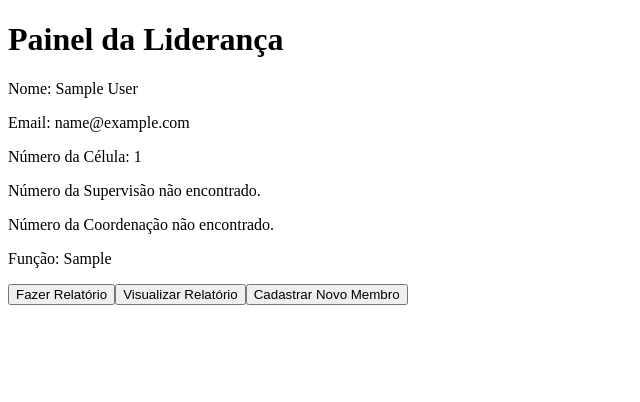
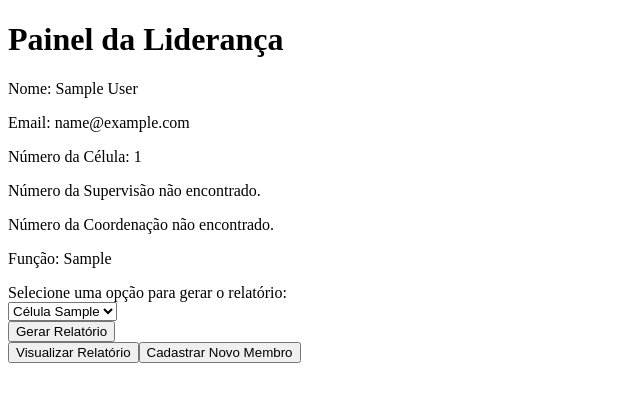
Before and after one commit to felip-araujo/idpb, a PHP site: page /dashboard/index.php in a window 1280 px wide. Shown: the top 402 px of the page, without its empty margins (0-640 px from the left). Run offline with PHP 8.4, Linux system fonts and the light colour scheme; the visitor is signed in with stand-in values (Sample User, id 1); tables that the repository leaves empty or names only in its code hold one stand-in row (values such as "Sample post").

Commit message:
ajuste finos

```diff
--- a/dashboard/index.php
+++ b/dashboard/index.php
@@ -79,8 +79,38 @@
             echo "<p>Função não encontrada.</p>";
         }
 
-        // Adicionar botões
-        echo "<button onclick=\"location.href='pagina_logada.php'\">Fazer Relatório</button>";
+        // Criar o botão para gerar relatórios com opções para célula, supervisão e coordenação
+        echo "<form>";
+        echo "<label>Selecione uma opção para gerar o relatório:</label><br>";
+        echo "<select name='tipo_relatorio' id='tipo_relatorio'>";
+        if ($resultado_celula && $resultado_celula['Celula'] !== null) {
+            echo "<option value='celula'>Célula " . $resultado_celula['Celula'] . "</option>";
+        }
+        if ($resultado_supervisao && $resultado_supervisao['Supervisao'] !== null) {
+            echo "<option value='supervisao'>Supervisão " . $resultado_supervisao['Supervisao'] . "</option>";
+        }
+        if ($resultado_coordenacao && $resultado_coordenacao['Coordenacao'] !== null) {
+            echo "<option value='coordenacao'>Coordenação " . $resultado_coordenacao['Coordenacao'] . "</option>";
+        }
+        echo "</select><br>";
+        echo "<button type='button' onclick='gerarRelatorio()'>Gerar Relatório</button>";
+        echo "</form>";
+
+        // JavaScript para redirecionar com base na opção selecionada
+        echo "<script>";
+        echo "function gerarRelatorio() {";
+        echo "  var tipo = document.getElementById('tipo_relatorio').value;";
+        echo "  if (tipo === 'celula') {";
+        echo "    window.location.href = 'gerar_relatorio_celula.php';";
+        echo "  } else if (tipo === 'supervisao') {";
+        echo "    window.location.href = 'gerar_relatorio_supervisao.php';";
+        echo "  } else if (tipo === 'coordenacao') {";
+        echo "    window.location.href = 'gerar_relatorio_coordenacao.php';";
+        echo "  }";
+        echo "}";
+        echo "</script>";
+
+        // Outros botões
         echo "<button onclick=\"location.href='http://127.0.0.1:8050/'\">Visualizar Relatório</button>";
         echo "<button onclick=\"location.href='http://52.1.203.38/idpb'\">Cadastrar Novo Membro</button>";
     } else {
```
